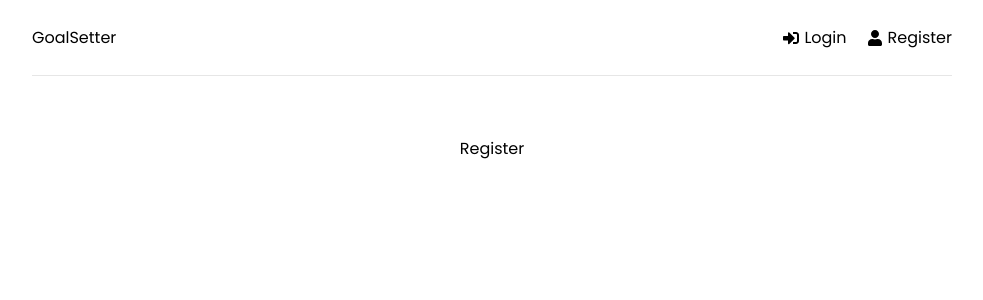
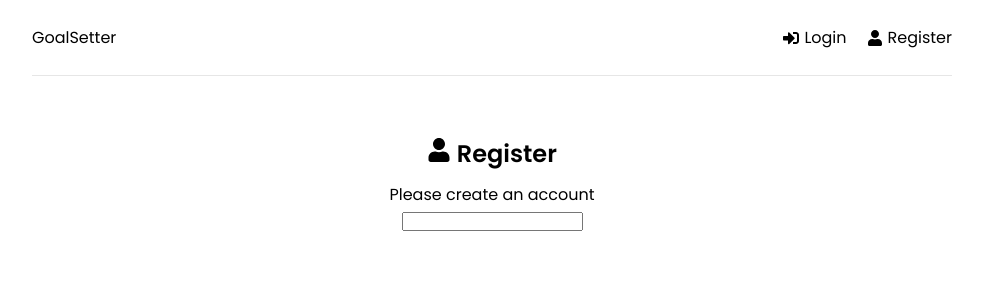
Before and after one commit to Saige243/Bookbuddy-backend, a React (Create React App) app in the folder frontend/: page /register in a window 1280 px wide. Shown: the top 300 px of the page, without its empty margins (148-1131 px from the left). Built offline with nearby package versions, Linux system fonts and the light colour scheme.

Commit message:
working on register page

```diff
--- a/frontend/src/pages/Register.jsx
+++ b/frontend/src/pages/Register.jsx
@@ -1,10 +1,30 @@
-
+import { useState, useEffect } from 'react'
+import { FaUser } from 'react-icons/fa'
 
 function Register() {
+  const [formData, setFormData] = useState({
+    name: "",
+    email: "",
+    password: '',
+    password2: ''
+  })
+
+  const { name, email, password, password2 } = formData
+
   return (
-    <div>
-      Register
-    </div>
+    <>
+      <section>
+        <h1>
+          <FaUser /> Register
+      </h1>
+        <p>Please create an account</p>
+      </section>
+      <section>
+        <form>
+          <input type="text" className="form-control" id="name" name="name" value={name} />
+        </form>
+      </section>
+    </>
   )
 }
 
```
